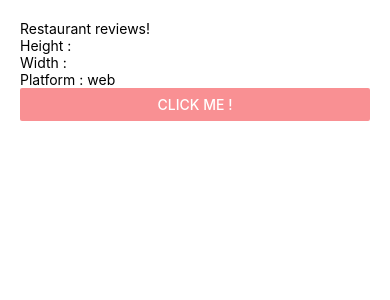
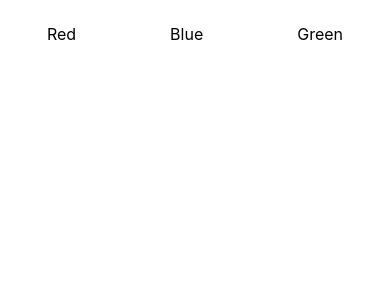
Before and after one commit to anubhavmalik/AwesomeProject, a React Native app: screen / in a window 390 px wide. Shown: the top 300 px of the page. Built offline with nearby package versions, Linux system fonts and the light colour scheme.

Commit message:
trying flexbox

```diff
--- a/App.js
+++ b/App.js
@@ -8,14 +8,10 @@
 
 import React from 'react';
 import {
-  ProgressBarAndroid,
-  ProgressViewIOS,
+  StyleSheet,
+  Dimensions,
   View,
   Text,
-  Button,
-  Dimensions,
-  Alert,
-  Platform,
 } from 'react-native';
 
 function onButtonPress() {
@@ -26,27 +22,31 @@ const {screenHeight, screenWidth} = Dimensions.get("window")
 
 export default function App(){
   return (
-    <View style = {{padding : 20}}>
-      {Platform.OS === "android" &&
-      <ProgressBarAndroid
-      styleAttr = "Horizontal"
-      indeterminate = {true}
-      color ="blue"/>
-      }
-      {Platform.OS === "ios" && <ProgressViewIOS progress = {0.4}/>}
-      <Text>
-          Restaurant reviews!
-      </Text>
-      <Text color >
-          Height : {screenHeight}
-      </Text>
-      <Text>
-          Width : {screenWidth}
-      </Text>
-      <Text>
-          Platform : {Platform.OS}
-      </Text>
-      <Button color = "#f99093" title = "Click me !" onPress = {onButtonPress}/>
+    <View style = {{padding : 20}, styles.page}>
+      <Text style = {styles.text}>Red</Text>
+      <Text style = {styles.text}>Blue</Text>
+      <Text style = {styles.text}>Green</Text>
     </View>
   );
 };
+
+const styles = StyleSheet.create({
+  page: {
+    flexDirection: "row",
+    flexWrap: "nowrap",
+    justifyContent: "space-around",
+    marginTop: 16
+  },
+  text: {
+    marginTop: 8,
+    fontSize: 16,
+    color: "black",
+    alignContent: "center"
+  },
+  selectedText: {
+    marginTop: 8,
+    fontSize: 16,
+    color: "blue",
+    alignContent: "center"
+  }
+})
```
